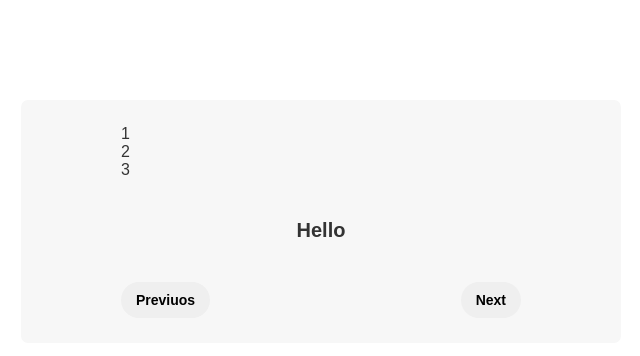
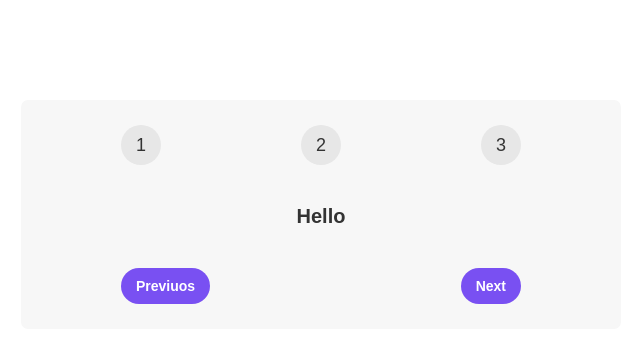
Before and after one commit to yanina-amatore/Steps-App, a React (Create React App) app: page / in a window 1280 px wide. Shown: the top 356 px of the page, without its empty margins (319-959 px from the left). Built offline with nearby package versions, Linux system fonts and the light colour scheme.

Commit message:
add color to buttons

```diff
--- a/src/App.js
+++ b/src/App.js
@@ -3,13 +3,15 @@
 export default function App(){
   return(
       <div className="steps">
-      <div>1</div>
-      <div>2</div>
-      <div>3</div>
+        <div className="numbers">
+          <div>1</div>
+          <div>2</div>
+          <div>3</div>
+        </div>
       <p className="message">Hello</p>
       <div className="buttons">
-        <button>Previuos</button>
-        <button>Next</button>
+        <button style={{backgroundColor: '#7950f2', color:"#fff"}}>Previuos</button>
+        <button style={{backgroundColor: '#7950f2', color:"#fff"}}>Next</button>
       </div>
     </div>
 
```
